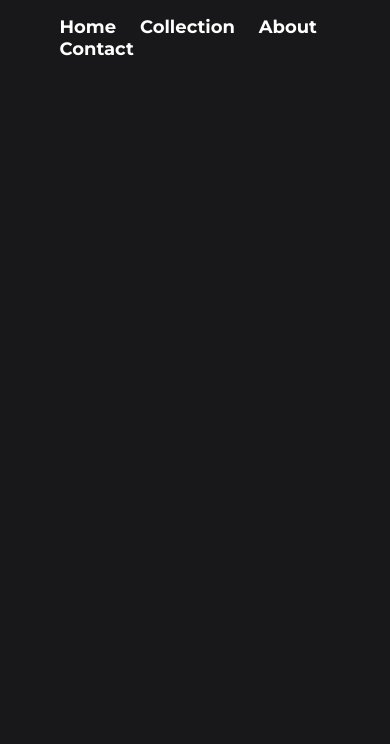
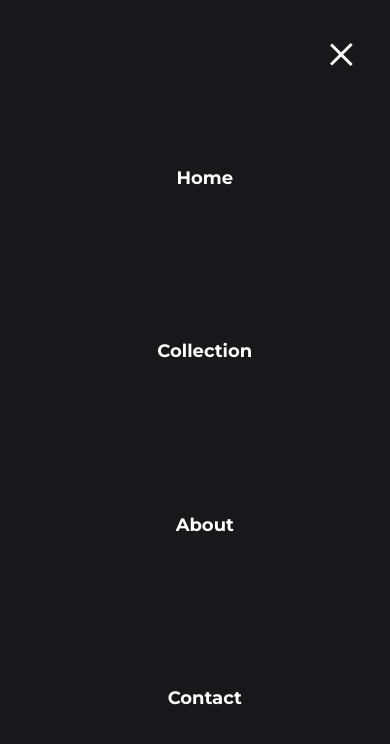
Before and after one commit to victorcr87/interior-consultant-master, a plain HTML site: page index.html in a window 390 px wide. Both pictures are taken after a click on the element 348 px from the left and 54 px from the top of the page. Drawn offline with nearby package versions, Linux system fonts and the light colour scheme.

Commit message:
Mobile version toggle and some animation

```diff
--- a/index.js
+++ b/index.js
@@ -3,4 +3,5 @@ let hamb = document.querySelector(".hamburguer");
 
 hamb.addEventListener("click", () => {
   menu.classList.toggle("appear");
+  hamb.classList.toggle("appear");
 });
--- a/scss/style.scss
+++ b/scss/style.scss
@@ -107,6 +107,7 @@ main {
         padding-top: 2%;
         display: grid;
         grid-template-columns: 25% 75%;
+        text-align: left;
         &__picture {
           align-self: center;
           width: 50px;
@@ -187,5 +188,29 @@ footer {
   bottom: 0;
   right: 0;
   left: 0;
-  transition: 1s ease-in-out;
+  ul {
+    padding: 0;
+    height: 100vh;
+    width: 100vw;
+    display: flex;
+    flex-direction: column;
+    justify-content: space-evenly;
+    align-content: center;
+    text-align: center;
+  }
 }
+.hamburguer.appear {
+  z-index: 3;
+  .line:nth-child(2) {
+    background-color: #181719;
+  }
+  .line:first-child {
+    transform: rotate(45deg) translateY(10px);
+  }
+  .line:last-child {
+    transform: rotate(-45deg) translateY(-10px);
+  }
+  .line {
+    transition: 0.25s ease-in-out;
+  }
+}
```
Also changed, not shown: imgs/Screenshot_2021-01-04 Interior Consultant.png (added), scss/style.css, 2 other files.
